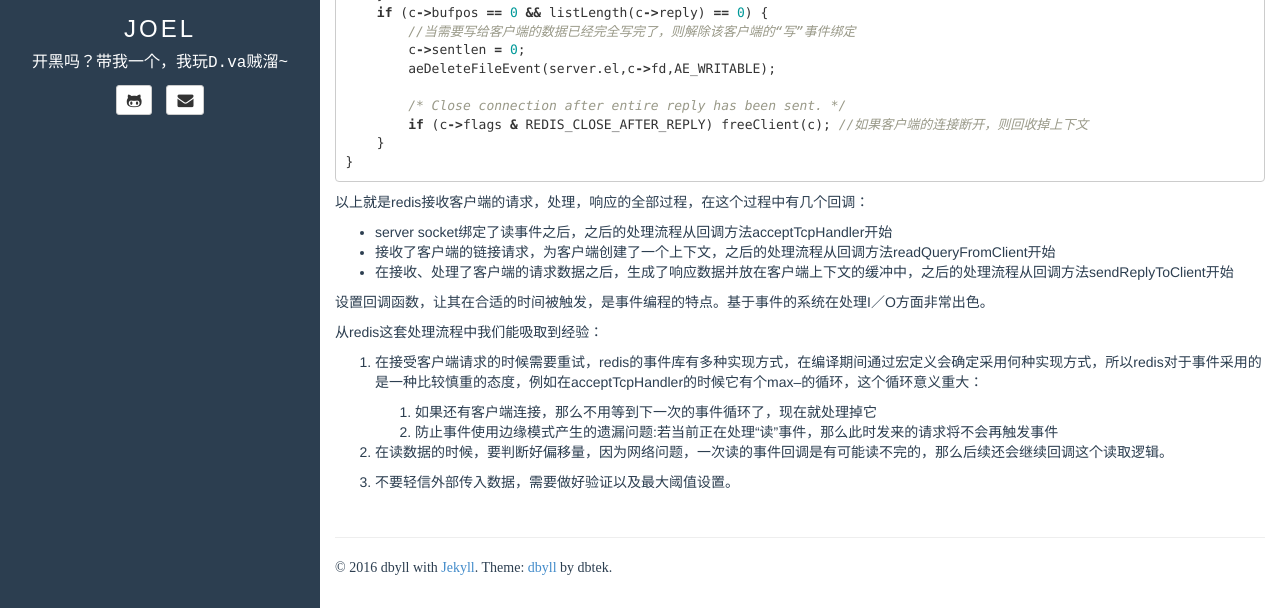
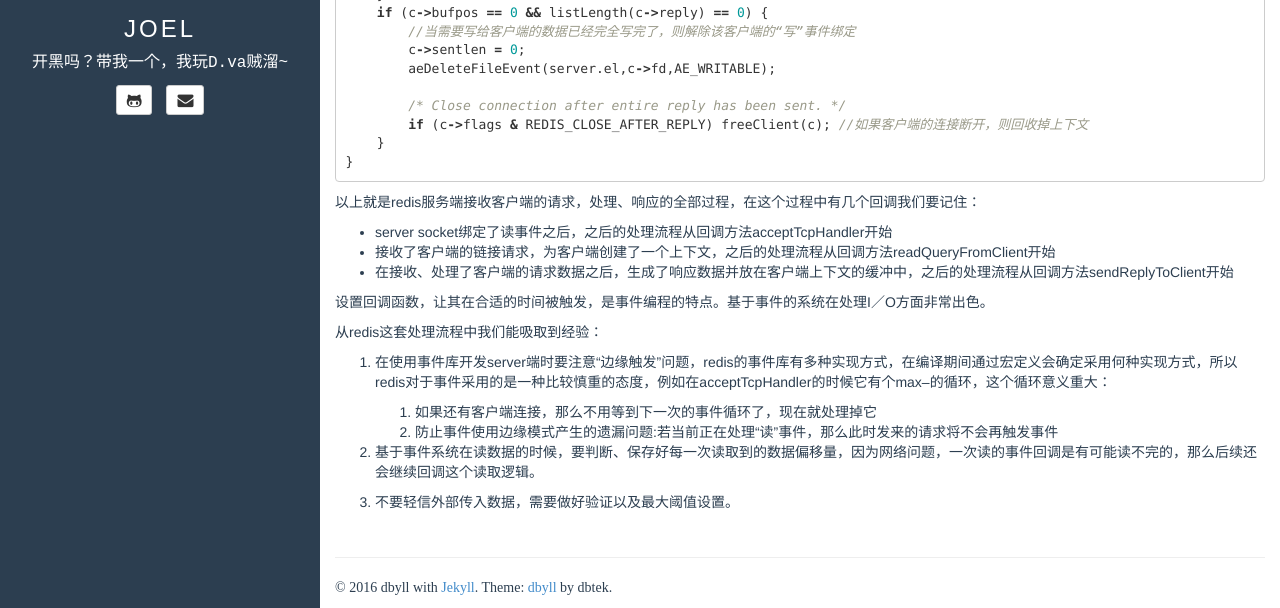
Before and after one commit to souce/blog, a Jekyll site: the page built from _posts/2016-08-04-redis处理请求的流程.md, in a window 1280 px wide and 900 px high, scrolled down 11296 px, cut to the strip 292-900 px from the top of the window. Built offline with Jekyll 4.4.1, drawn with Linux system fonts in a browser that asks for light colours; comment, search, counter and statistics services are not loaded.

Commit message:
提交修改

````diff
--- a/_posts/2016-08-04-redis处理请求的流程.md
+++ b/_posts/2016-08-04-redis处理请求的流程.md
@@ -668,7 +668,7 @@ void sendReplyToClient(aeEventLoop *el, int fd, void *privdata, int mask) {
 }
 ```
 
-以上就是redis接收客户端的请求，处理，响应的全部过程，在这个过程中有几个回调：
+以上就是redis服务端接收客户端的请求，处理、响应的全部过程，在这个过程中有几个回调我们要记住：
 
  * server socket绑定了读事件之后，之后的处理流程从回调方法acceptTcpHandler开始
  * 接收了客户端的链接请求，为客户端创建了一个上下文，之后的处理流程从回调方法readQueryFromClient开始
@@ -678,12 +678,12 @@ void sendReplyToClient(aeEventLoop *el, int fd, void *privdata, int mask) {
 
 从redis这套处理流程中我们能吸取到经验：
 
-1. 在接受客户端请求的时候需要重试，redis的事件库有多种实现方式，在编译期间通过宏定义会确定采用何种实现方式，所以redis对于事件采用的是一种比较慎重的态度，例如在acceptTcpHandler的时候它有个max--的循环，这个循环意义重大：
+1. 在使用事件库开发server端时要注意“边缘触发”问题，redis的事件库有多种实现方式，在编译期间通过宏定义会确定采用何种实现方式，所以redis对于事件采用的是一种比较慎重的态度，例如在acceptTcpHandler的时候它有个max--的循环，这个循环意义重大：
 
 	1. 如果还有客户端连接，那么不用等到下一次的事件循环了，现在就处理掉它
 	1. 防止事件使用边缘模式产生的遗漏问题:若当前正在处理“读”事件，那么此时发来的请求将不会再触发事件
 
 
-1. 在读数据的时候，要判断好偏移量，因为网络问题，一次读的事件回调是有可能读不完的，那么后续还会继续回调这个读取逻辑。
+1. 基于事件系统在读数据的时候，要判断、保存好每一次读取到的数据偏移量，因为网络问题，一次读的事件回调是有可能读不完的，那么后续还会继续回调这个读取逻辑。
 
 1. 不要轻信外部传入数据，需要做好验证以及最大阈值设置。
````
